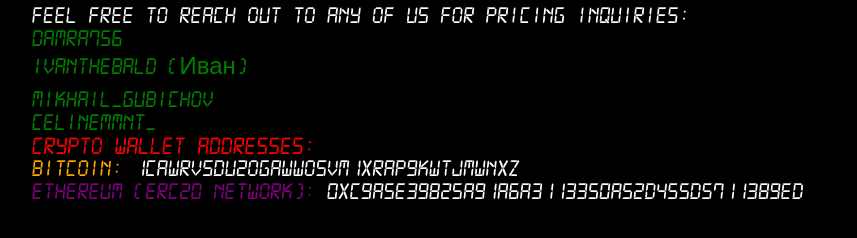
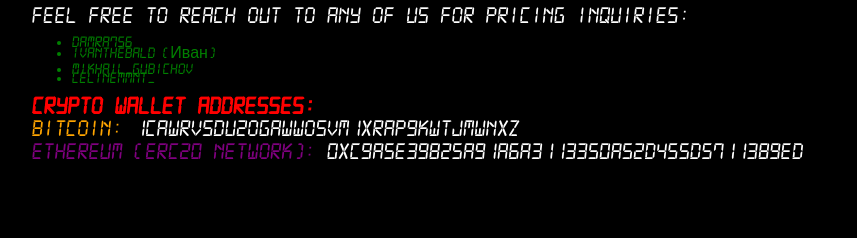
Before and after one commit to damra756/damra756.github.io, a plain HTML site: page index.html in a window 1280 px wide. Shown: the part 174-412 px from the top of the page, without its empty margins (208-1065 px from the left). Drawn offline with Linux system fonts and the light colour scheme.

Commit message:
Update index.html

```diff
--- a/index.html
+++ b/index.html
@@ -5,41 +5,47 @@
     <meta name="viewport" content="width=device-width, initial-scale=1.0">
     <title>Your README Website</title>
     <link rel="stylesheet" href="styles.css">
+    <style>
+        /* Add any additional CSS styles here */
+    </style>
 </head>
 <body>
     <header>
-
+        <!-- Add header content here if needed -->
     </header>
     <main>
         <section>
             <h1 style="color: red; font-size: 87.89px;">HA SIKTIR!</h1>
 
+            <p>We are diligently enhancing our website, all the while remaining fully committed to the ongoing optimization of your sv. maps. But, in the near future, we eagerly anticipate unveiling a software that will benefit a broad community of indie game developers.</p>
 
-            <p>We are diligently enhancing our website, all the while remaining fully committed to the ongoing optimization of your sv. maps. But, in the near future, we eagerly anticipate unveiling a software that will benefit a broad community of indie game developers.</p>
             <p>Feel free to reach out to any of us for pricing inquiries:</p>
 
-            <p style="color: green;"> damra756 </p>
-            <p style="color: green;"> ivanthebald (Иван) </p>
-            <p style="color: green;"> mikhail_gubichov </p>
-            <p style="color: green;"> celinemmnt_ </p>
-
+            <ul>
+                <li style="color: green;">damra756</li>
+                <li style="color: green;">ivanthebald (Иван)</li>
+                <li style="color: green;">mikhail_gubichov</li>
+                <li style="color: green;">celinemmnt_</li>
+            </ul>
         </section>
 
         <section style="margin-bottom: 90px;">
-            <p style="color: red; font-size: 25.00px"> Crypto Wallet Addresses: </p>
+            <h2 style="color: red; font-size: 25.00px;">Crypto Wallet Addresses:</h2>
+
             <p>
-                <span style="color: orange;"> Bitcoin:</span>
-                <span >1CAWRvsDU2oGawwoSvm1xRAp9KWTjMwNxZ</span>
+                <span style="color: orange;">Bitcoin:</span>
+                <span>1CAWRvsDU2oGawwoSvm1xRAp9KWTjMwNxZ</span>
             </p>
+
             <p>
-                <span style="color: purple;"> Ethereum (ERC20 NETWORK):</span>
-                <span > 0xc9a5e39825a91a6a3113350a52d455d5711389ed</span>
+                <span style="color: purple;">Ethereum (ERC20 NETWORK):</span>
+                <span>0xc9a5e39825a91a6a3113350a52d455d5711389ed</span>
             </p>
         </section>
 
     </main>
     <footer>
-
+        <!-- Add footer content here if needed -->
     </footer>
 </body>
 </html>
```
